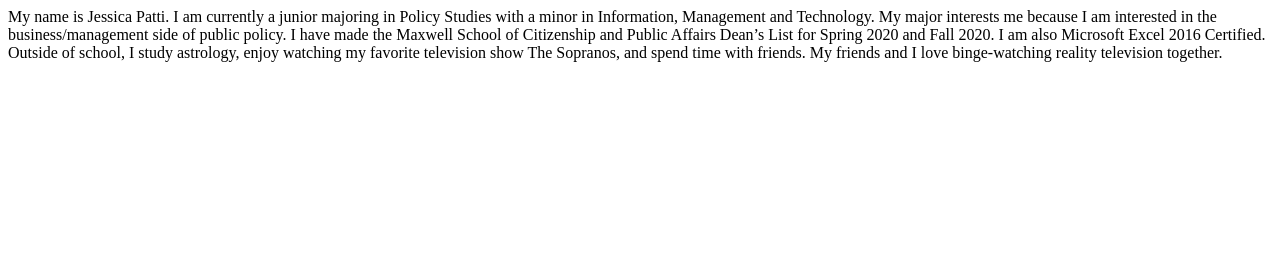
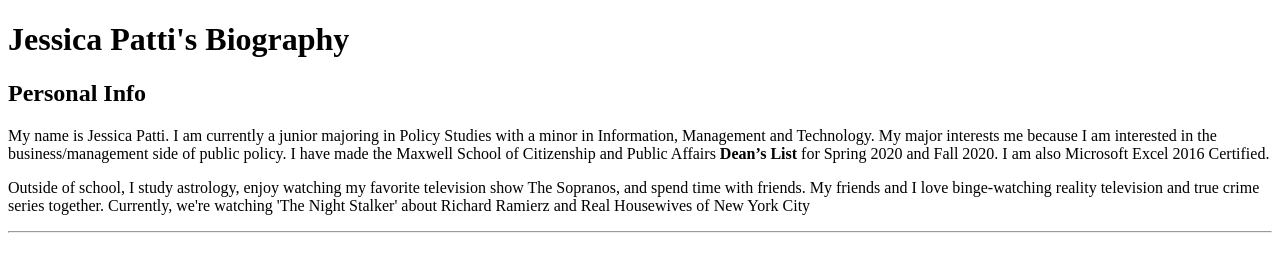
Before and after one commit to jessicapatti/ist263, a plain HTML site: page lab01/patti-bio.html in a window 1280 px wide. Drawn offline with Linux system fonts and the light colour scheme.

Commit message:
completed lab 2

```diff
--- a/lab01/patti-bio.html
+++ b/lab01/patti-bio.html
@@ -5,6 +5,10 @@
 <title>Jessica Patti - Bio</title>
 </head>
 <body>
-My name is Jessica Patti. I am currently a junior majoring in Policy Studies with a minor in Information, Management and Technology. My major interests me because I am interested in the business/management side of public policy. I have made the Maxwell School of Citizenship and Public Affairs Dean’s List for Spring 2020 and Fall 2020. I am also Microsoft Excel 2016 Certified. Outside of school, I study astrology, enjoy watching my favorite television show The Sopranos, and spend time with friends. My friends and I love binge-watching reality television together.
+<h1> Jessica Patti's Biography</h1>
+<h2>Personal Info</h2>
+<p>My name is Jessica Patti. I am currently a junior majoring in Policy Studies with a minor in Information, Management and Technology. My major interests me because I am interested in the business/management side of public policy. I have made the Maxwell School of Citizenship and Public Affairs <strong>Dean’s List</strong> for Spring 2020 and Fall 2020. I am also Microsoft Excel 2016 Certified.</p>
+<p>Outside of school, I study astrology, enjoy watching my favorite television show The Sopranos, and spend time with friends. My friends and I love binge-watching reality television and true crime series together. Currently, we're watching 'The Night Stalker' about Richard Ramierz and Real Housewives of New York City</p>
+<hr>
 </body>
 </html>
```
Also changed, not shown: 1 other file.
